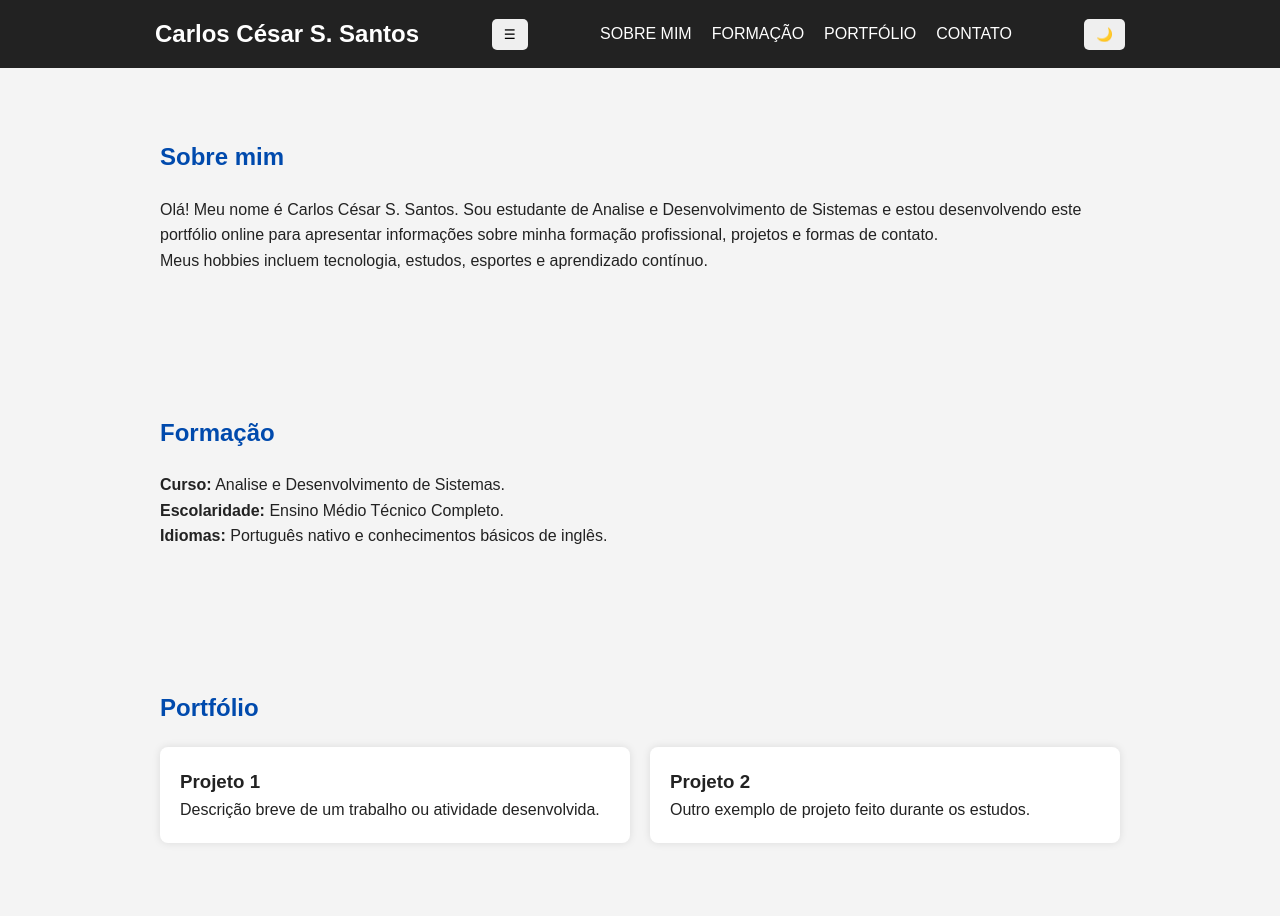
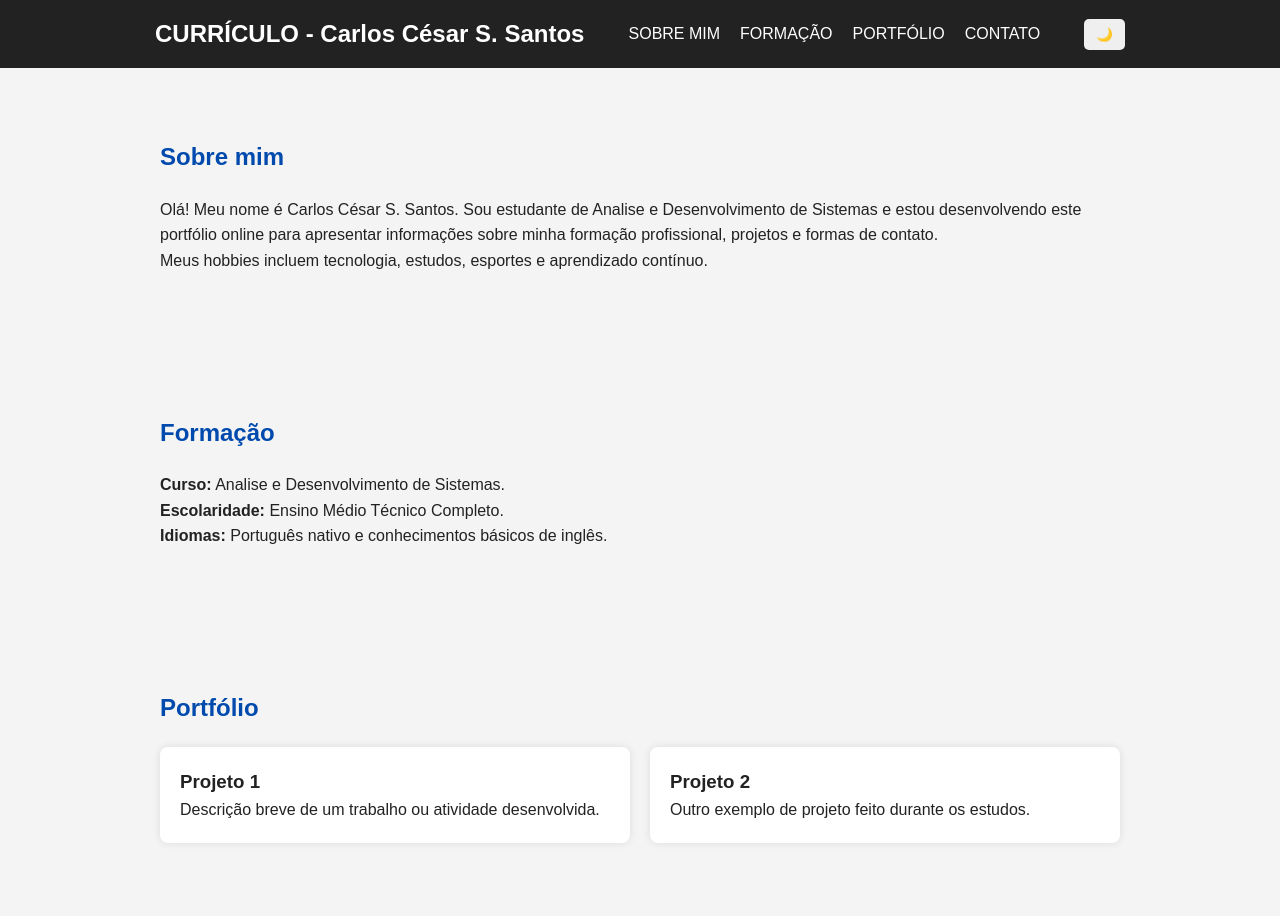
Before and after one commit to carlossapucaia2004-ctrl/trab1, a plain HTML site: page index.html in a window 1280 px wide. Shown: the top 916 px of the page. Drawn offline with Linux system fonts and the light colour scheme.

Commit message:
Update index.html

```diff
--- a/index.html
+++ b/index.html
@@ -10,9 +10,7 @@
 
   <header>
     <nav class="menu">
-      <h1>Carlos César S. Santos</h1>
-
-      <button id="btn-menu">☰</button>
+      <h1>CURRÍCULO - Carlos César S. Santos</h1>
 
       <ul id="lista-menu">
         <li><a href="#sobre">SOBRE MIM</a></li>
```
